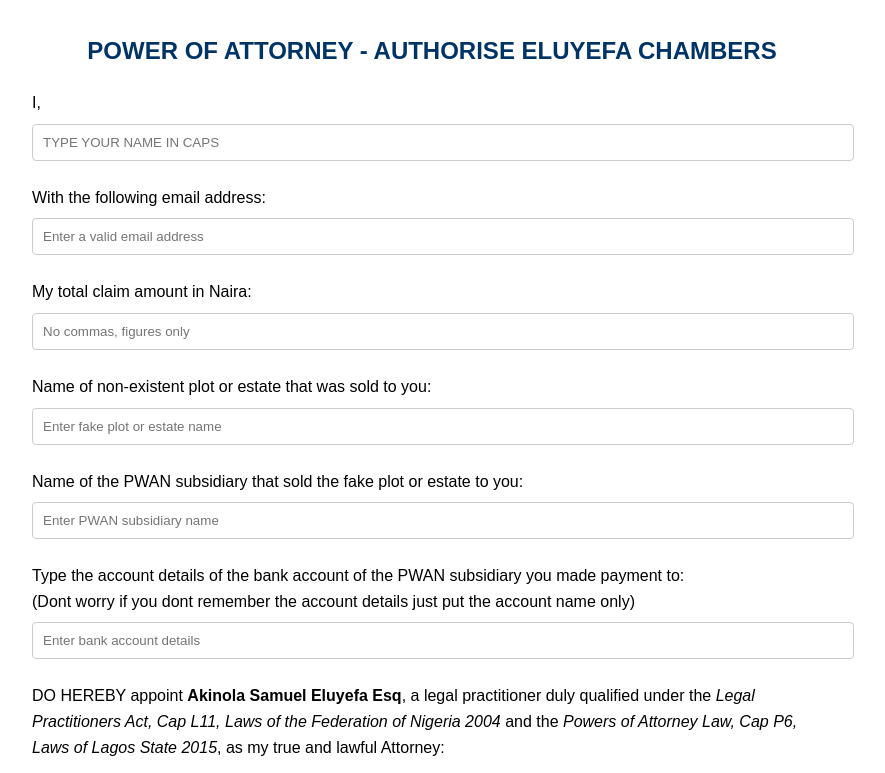
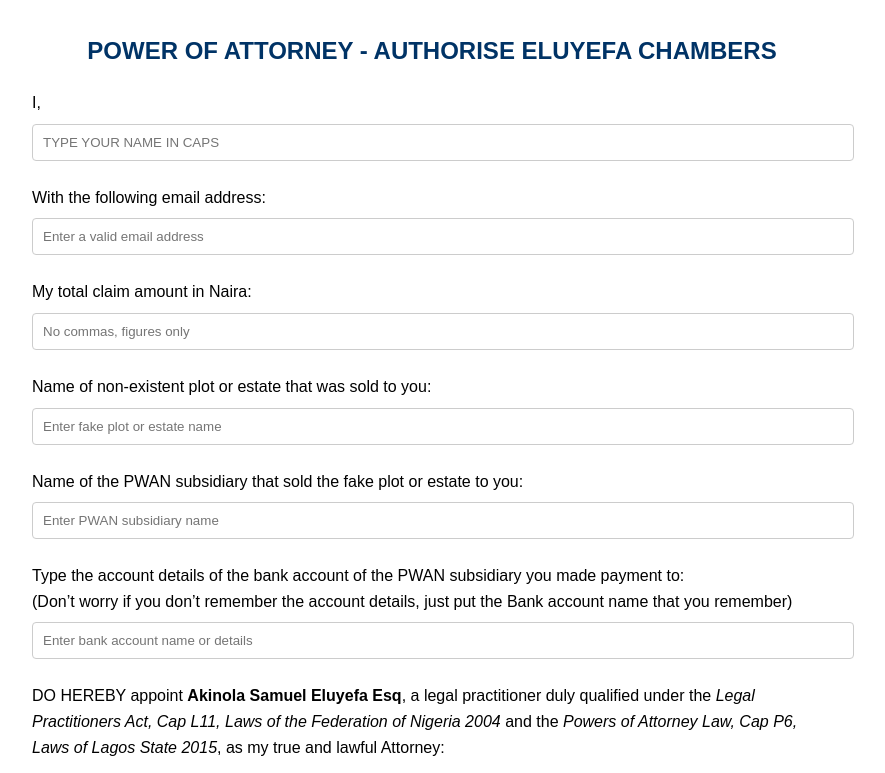
Before and after one commit to MRKIKSY/Powerofattorneybackend, a plain HTML site: page index.html in a window 1280 px wide. Shown: the top 773 px of the page, without its empty margins (0-885 px from the left). Drawn offline with Linux system fonts and the light colour scheme.

Commit message:
adfasfasfs

```diff
--- a/index.html
+++ b/index.html
@@ -65,16 +65,16 @@
 
   <p>
   Type the account details of the bank account of the PWAN subsidiary you made payment to:<br>
-    (Dont worry if you dont remember the account details just put the account name only)
-  </br>
+  (Don’t worry if you don’t remember the account details, just put the Bank account name that you remember)<br>
   <input
     type="text"
     id="accountDetails"
-      placeholder="Enter bank account details"
-      required
+    placeholder="Enter bank account name or details"
     style="width: 100%; padding: 10px; margin: 8px 0; border: 1px solid #ccc; border-radius: 4px;"
   >
 </p>
+
+
 
   <p>
     DO HEREBY appoint <strong>Akinola Samuel Eluyefa Esq</strong>, a legal practitioner duly qualified under the
```
Lines whose indentation alone changed are shown as unchanged.
